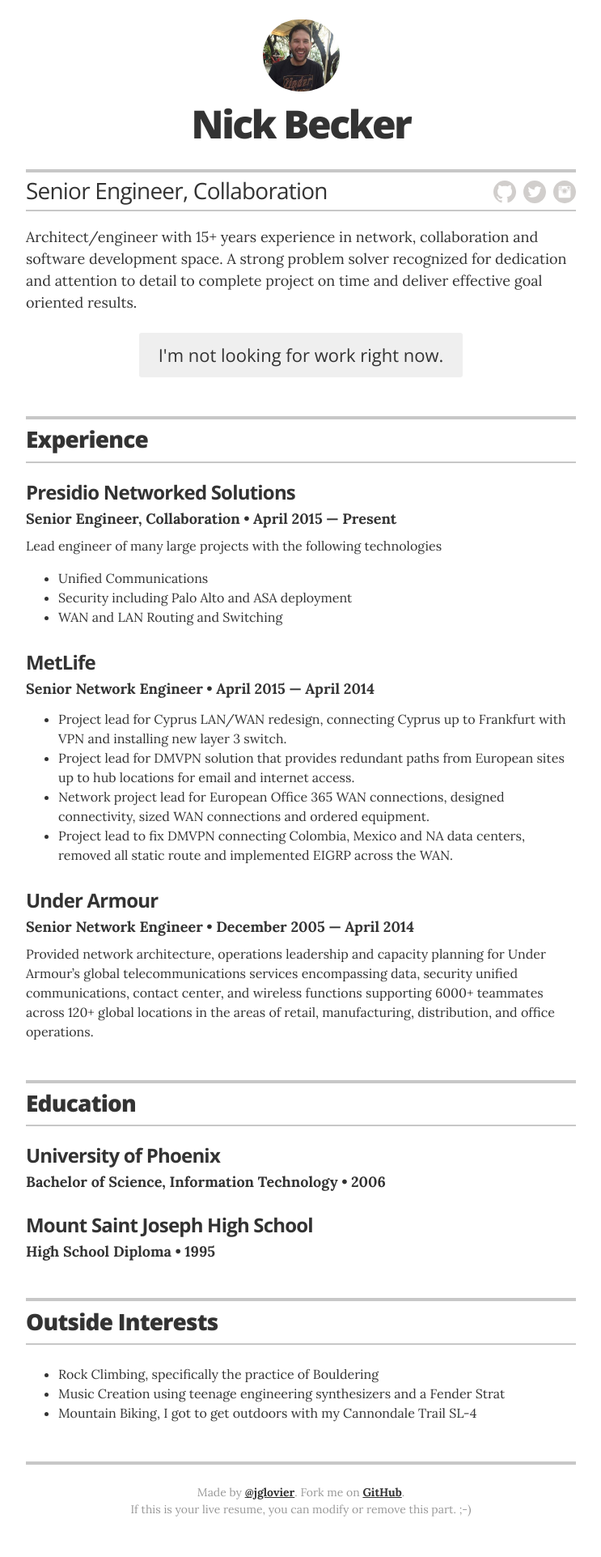
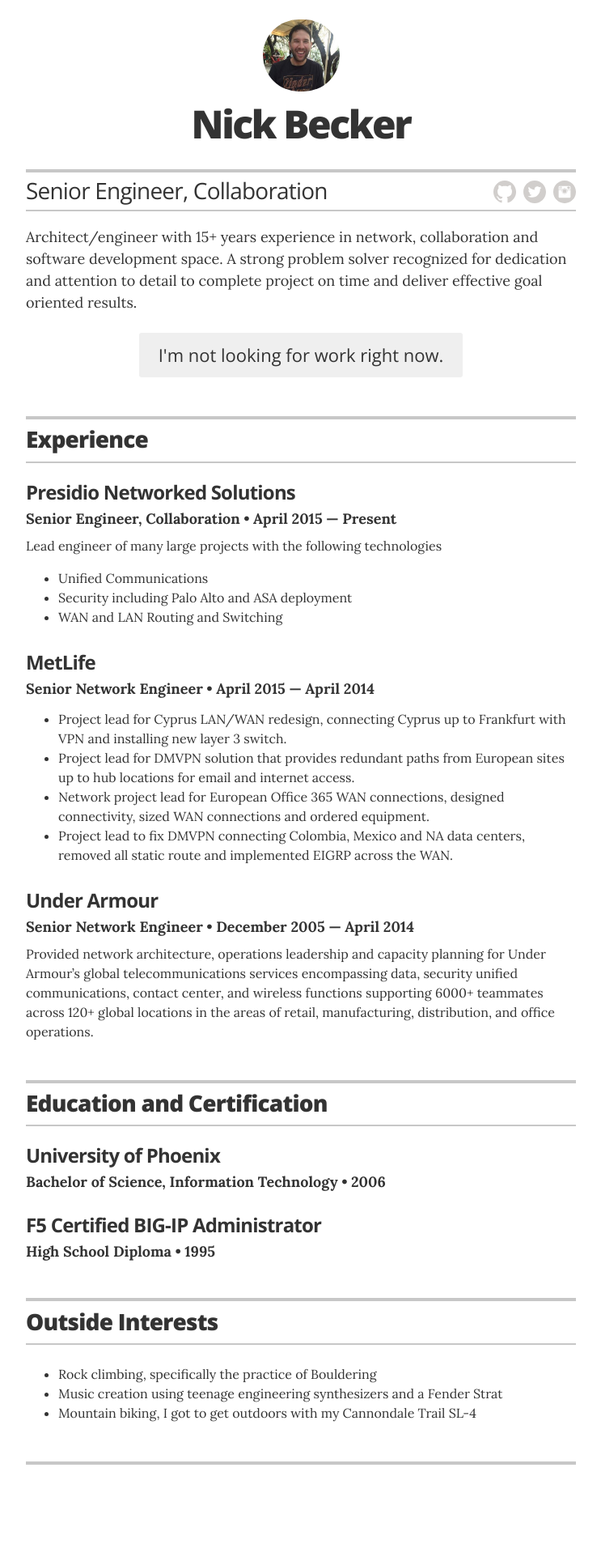
Before and after one commit to jglovier/resume-template, a Jekyll site: the page built from index.html, in a window 1280 px wide. Shown: the whole page at 81% size, without its empty margins (268-1011 px from the left). Built offline with Jekyll 4.4.1, drawn with Linux system fonts in a browser that asks for light colours; after the commit the page ends 1881 px from its top, so only the background shows below that.

Commit message:
Updates to experience and education

```diff
--- a/_data/interests.yml
+++ b/_data/interests.yml
@@ -1,4 +1,4 @@
 # Interests
-- description: Rock Climbing, specifically the practice of Bouldering
-- description: Music Creation using teenage engineering synthesizers and a Fender Strat
-- description: Mountain Biking, I got to get outdoors with my Cannondale Trail SL-4
+- description: Rock climbing, specifically the practice of Bouldering
+- description: Music creation using teenage engineering synthesizers and a Fender Strat
+- description: Mountain biking, I got to get outdoors with my Cannondale Trail SL-4
--- a/_layouts/resume.html
+++ b/_layouts/resume.html
@@ -73,7 +73,7 @@
       <!-- begin Education -->
       <section class="content-section">
         <header class="section-header">
-          <h2>Education</h2>
+          <h2>Education and Certification</h2>
         </header>
 
         {% for education in site.data.education %}
@@ -232,8 +232,10 @@
       {% endif %}
 
       <footer class="page-footer">
+        <!--
         <p class="footer-line">Made by <a href="http://twitter.com/jglovier">@jglovier</a>. Fork me on <a href="https://github.com/jglovier/resume-template">GitHub</a>.</p>
         <p class="footer-line">If this is your live resume, you can modify or remove this part. ;-)</p>
+        -->
       </footer>
 
     </div>
```
Also changed, not shown: _data/education.yml (+7 -0 lines).
